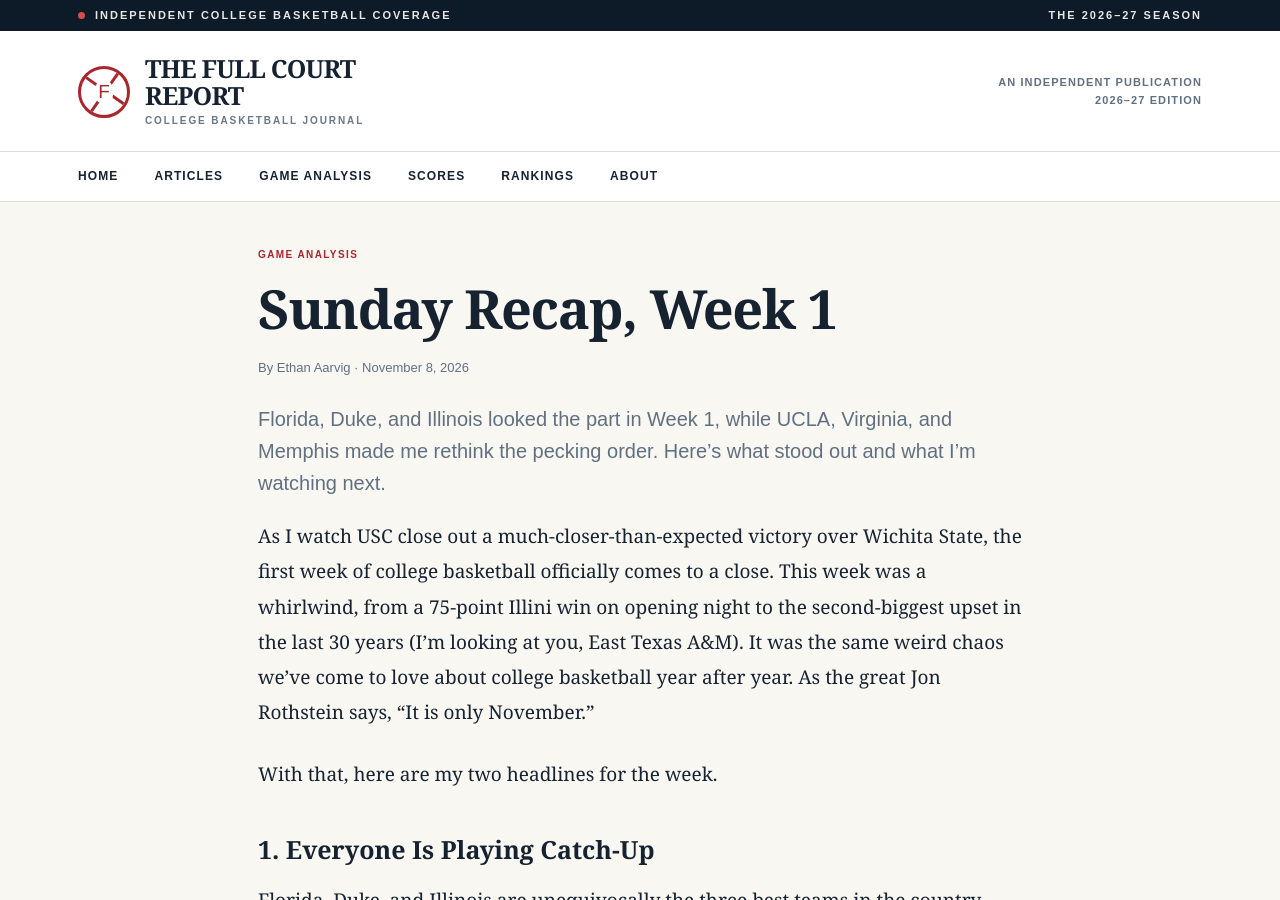
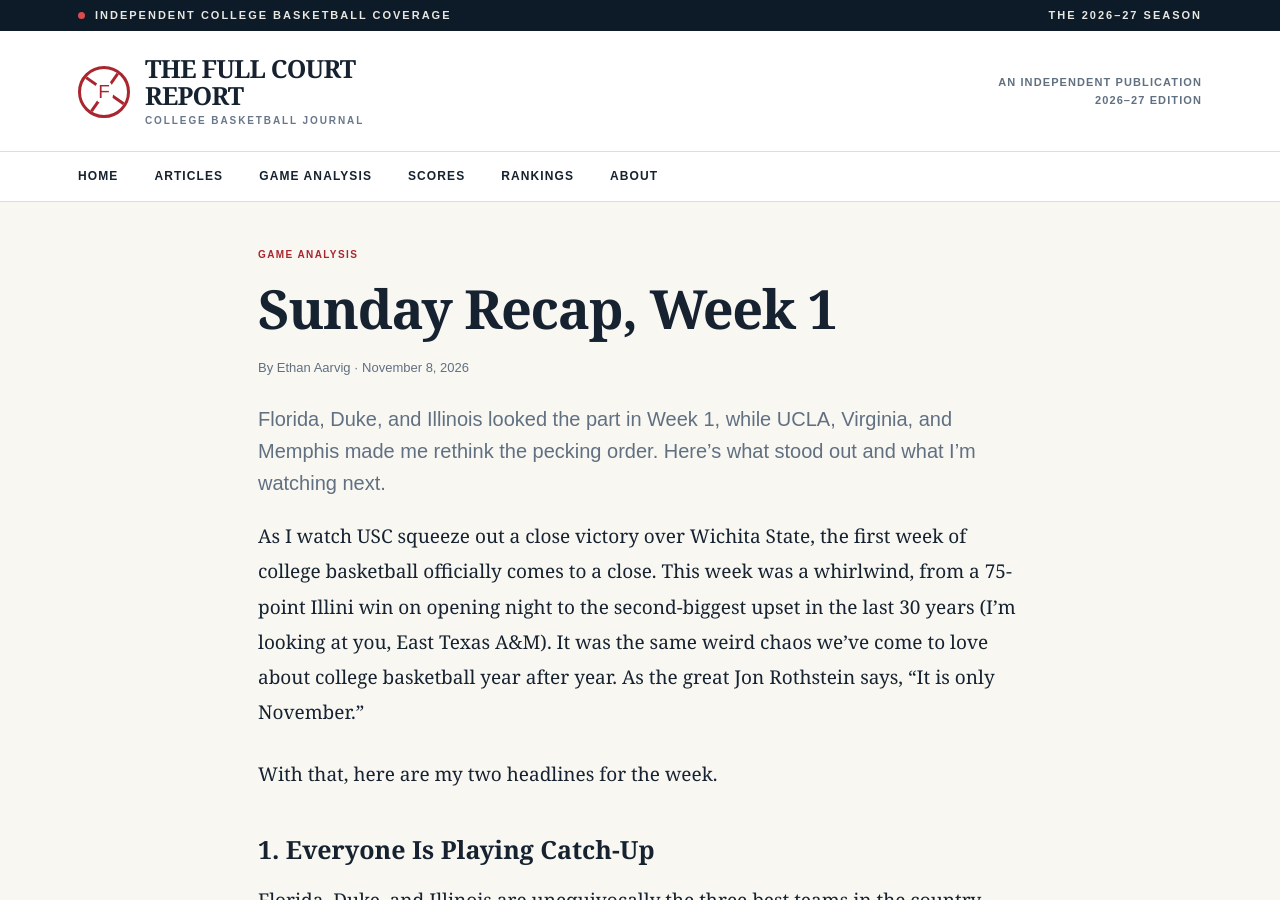
Before and after one commit to EHAARV01/college-basketball, a Jekyll site: the page built from _articles/SundayRecap1.md, in a window 1280 px wide and 900 px high. Built offline with Jekyll 4.4.1, drawn with Linux system fonts in a browser that asks for light colours.

Commit message:
Update _articles/SundayRecap1.md (via Pages CMS)

```diff
--- a/_articles/SundayRecap1.md
+++ b/_articles/SundayRecap1.md
@@ -19,7 +19,7 @@ watch_next: I came out of Week 1 with some strong opinions, and by Tuesday night
   November 15 home game against No. 11 Louisville will have a little extra
   juice.
 ---
-As I watch USC close out a much-closer-than-expected victory over Wichita State, the first week of college basketball officially comes to a close. This week was a whirlwind, from a 75-point Illini win on opening night to the second-biggest upset in the last 30 years (I’m looking at you, East Texas A&M). It was the same weird chaos we’ve come to love about college basketball year after year. As the great Jon Rothstein says, “It is only November.”
+As I watch USC squeeze out a close victory over Wichita State, the first week of college basketball officially comes to a close. This week was a whirlwind, from a 75-point Illini win on opening night to the second-biggest upset in the last 30 years (I’m looking at you, East Texas A&M). It was the same weird chaos we’ve come to love about college basketball year after year. As the great Jon Rothstein says, “It is only November.”
 
 With that, here are my two headlines for the week.
 
```
